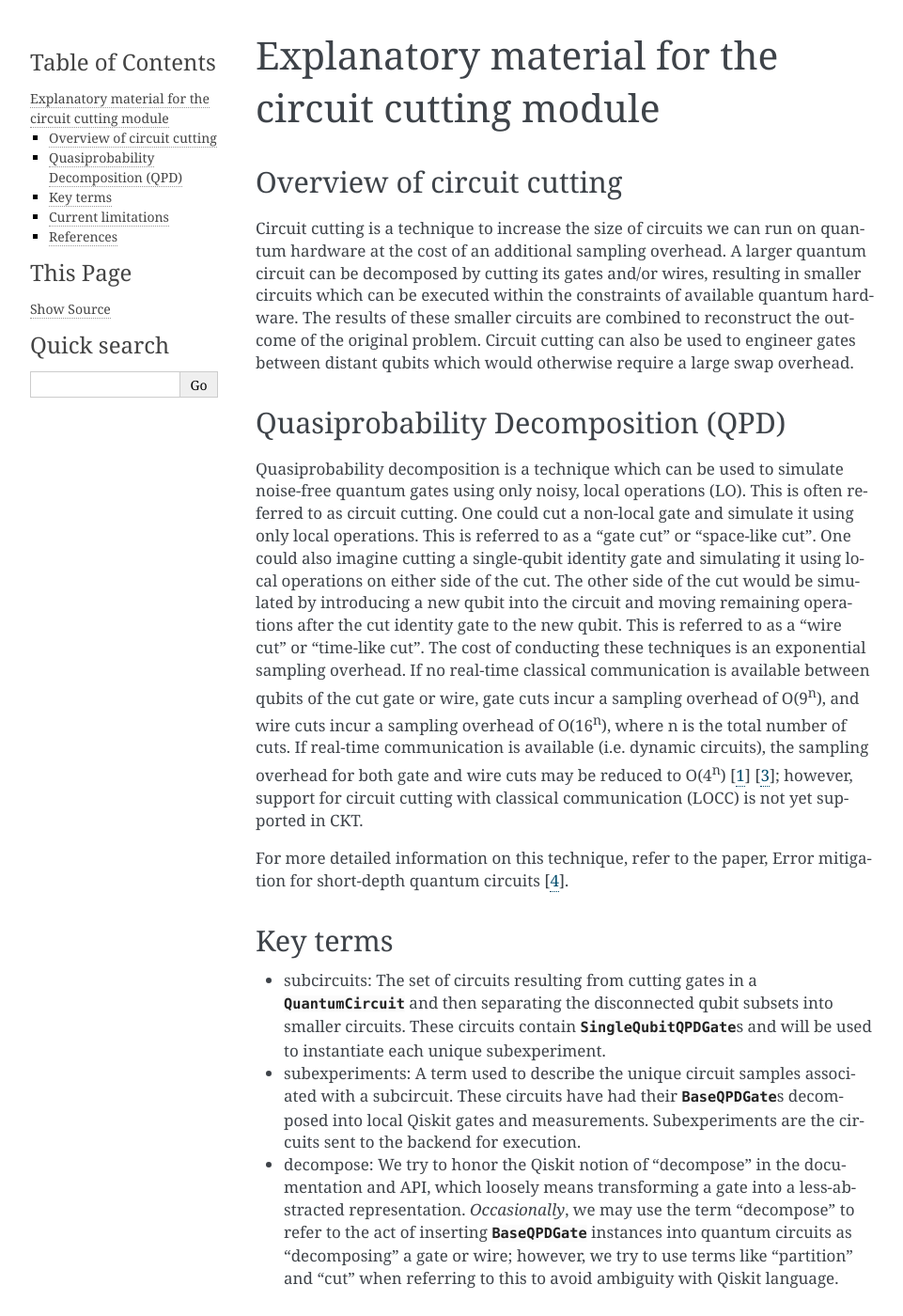
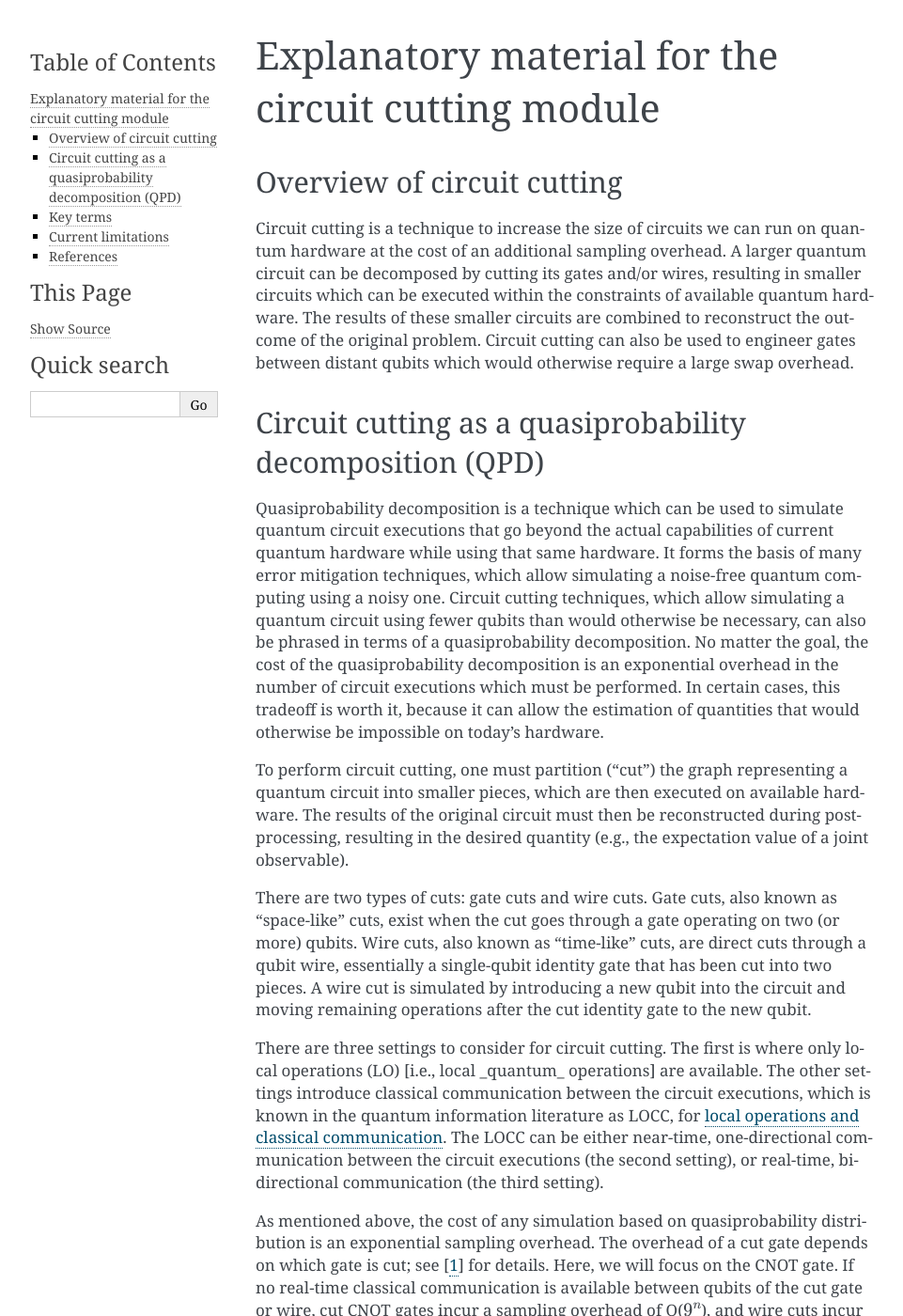
Before and after one commit to Qiskit/qiskit-addon-cutting, a Sphinx documentation site: the page built from docs/circuit_cutting/explanation/index.rst, in a window 1280 px wide and 1400 px high. Shown: the whole window at 94% size, without its empty margins (148-1109 px from the left). Built offline with Sphinx 7.4.7, drawn with Linux system fonts in a browser that asks for light colours; some of the changed text lies outside the part shown.

Commit message:
Rephrase qpd stuff

```diff
--- a/docs/circuit_cutting/explanation/index.rst
+++ b/docs/circuit_cutting/explanation/index.rst
@@ -6,11 +6,19 @@
 ---------------------------
 Circuit cutting is a technique to increase the size of circuits we can run on quantum hardware at the cost of an additional sampling overhead. A larger quantum circuit can be decomposed by cutting its gates and/or wires, resulting in smaller circuits which can be executed within the constraints of available quantum hardware. The results of these smaller circuits are combined to reconstruct the outcome of the original problem. Circuit cutting can also be used to engineer gates between distant qubits which would otherwise require a large swap overhead.
 
-Quasiprobability Decomposition (QPD)
-------------------------------------
-Quasiprobability decomposition is a technique which can be used to simulate noise-free quantum gates using only noisy, local operations (LO). This is often referred to as circuit cutting. One could cut a non-local gate and simulate it using only local operations. This is referred to as a "gate cut" or "space-like cut". One could also imagine cutting a single-qubit identity gate and simulating it using local operations on either side of the cut. The other side of the cut would be simulated by introducing a new qubit into the circuit and moving remaining operations after the cut identity gate to the new qubit. This is referred to as a "wire cut" or "time-like cut". The cost of conducting these techniques is an exponential sampling overhead. If no real-time classical communication is available between qubits of the cut gate or wire, gate cuts incur a sampling overhead of O(9\ :sup:`n`), and wire cuts incur a sampling overhead of O(16\ :sup:`n`), where n is the total number of cuts. If real-time communication is available (i.e. dynamic circuits), the sampling overhead for both gate and wire cuts may be reduced to O(4\ :sup:`n`) [`1 <https://arxiv.org/abs/2205.00016>`_] [`3 <https://arxiv.org/abs/2302.03366>`_]; however, support for circuit cutting with classical communication (LOCC) is not yet supported in CKT.
+Circuit cutting as a quasiprobability decomposition (QPD)
+---------------------------------------------------------
+Quasiprobability decomposition is a technique which can be used to simulate quantum circuit executions that go beyond the actual capabilities of current quantum hardware while using that same hardware.  It forms the basis of many error mitigation techniques, which allow simulating a noise-free quantum computing using a noisy one.  Circuit cutting techniques, which allow simulating a quantum circuit using fewer qubits than would otherwise be necessary, can also be phrased in terms of a quasiprobability decomposition.  No matter the goal, the cost of the quasiprobability decomposition is an exponential overhead in the number of circuit executions which must be performed.  In certain cases, this tradeoff is worth it, because it can allow the estimation of quantities that would otherwise be impossible on today's hardware.
 
-For more detailed information on this technique, refer to the paper, Error mitigation for short-depth quantum circuits [`4 <https://arxiv.org/abs/1612.02058>`_].
+To perform circuit cutting, one must partition (“cut”) the graph representing a quantum circuit into smaller pieces, which are then executed on available hardware.  The results of the original circuit must then be reconstructed during post-processing, resulting in the desired quantity (e.g., the expectation value of a joint observable).
+
+There are two types of cuts: gate cuts and wire cuts.  Gate cuts, also known as "space-like" cuts, exist when the cut goes through a gate operating on two (or more) qubits.  Wire cuts, also known as "time-like" cuts, are direct cuts through a qubit wire, essentially a single-qubit identity gate that has been cut into two pieces.  A wire cut is simulated by introducing a new qubit into the circuit and moving remaining operations after the cut identity gate to the new qubit.
+
+There are three settings to consider for circuit cutting.  The first is where only local operations (LO) [i.e., local _quantum_ operations] are available.  The other settings introduce classical communication between the circuit executions, which is known in the quantum information literature as LOCC, for `local operations and classical communication <https://en.wikipedia.org/wiki/LOCC>`__.  The LOCC can be either near-time, one-directional communication between the circuit executions (the second setting), or real-time, bi-directional communication (the third setting).
+
+As mentioned above, the cost of any simulation based on quasiprobability distribution is an exponential sampling overhead. The overhead of a cut gate depends on which gate is cut; see [`1 <https://arxiv.org/abs/2205.00016>`__] for details.  Here, we will focus on the CNOT gate.  If no real-time classical communication is available between qubits of the cut gate or wire, cut CNOT gates incur a sampling overhead of O(:math:`9^n`), and wire cuts incur a sampling overhead of O(16\ :sup:`n`), where n is the total number of cuts. If real-time communication is available (i.e., if the hardware supports “dynamic circuits”), the sampling overhead for both CNOT gate and wire cuts may be reduced to O(:math:`4^n`) [`1 <https://arxiv.org/abs/2205.00016>`__] [`3 <https://arxiv.org/abs/2302.03366>`__]; however, support for circuit cutting with classical communication (LOCC) is not yet supported in CKT.
+
+For more detailed information on the quasiprobability decomposition technique, refer to the paper, Error mitigation for short-depth quantum circuits [`4 <https://arxiv.org/abs/1612.02058>`__].
 
 Key terms
 -----------------
@@ -22,7 +30,7 @@
 
 Current limitations
 -------------------
-* QPD-based wire cutting will be available no sooner than CKT v0.3.0. The `cutqc <https://qiskit-extensions.github.io/circuit-knitting-toolbox/circuit_cutting/cutqc/index.htmlpackage>`_ package may be used for wire cutting in the meantime.
+* QPD-based wire cutting will be available no sooner than CKT v0.3.0. The `cutqc <../cutqc/index.rst>`__ package may be used for wire cutting in the meantime.
 * ``PauliList`` is the only supported observable format until no sooner than CKT v0.3.0.
 
 References
```
